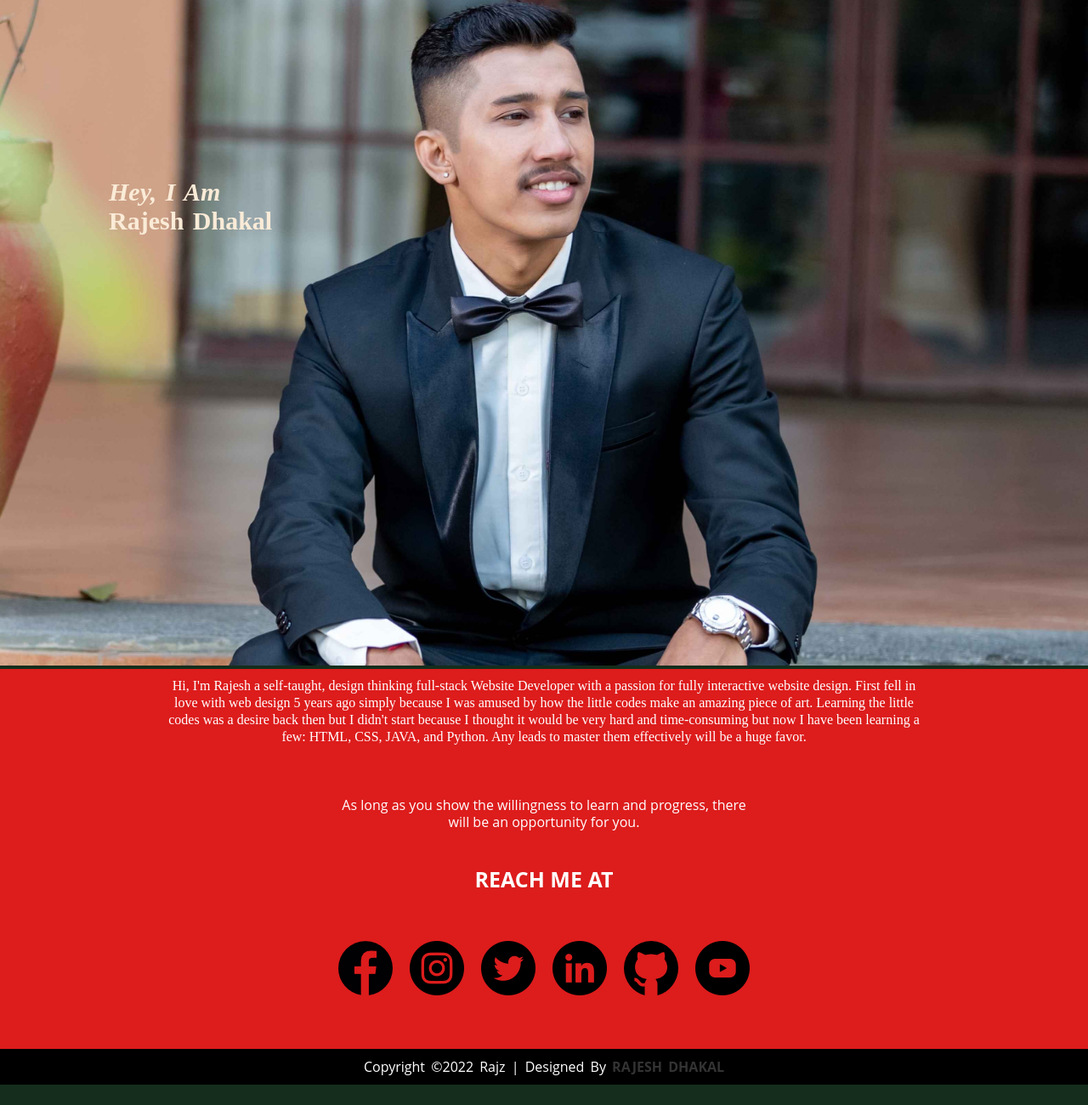
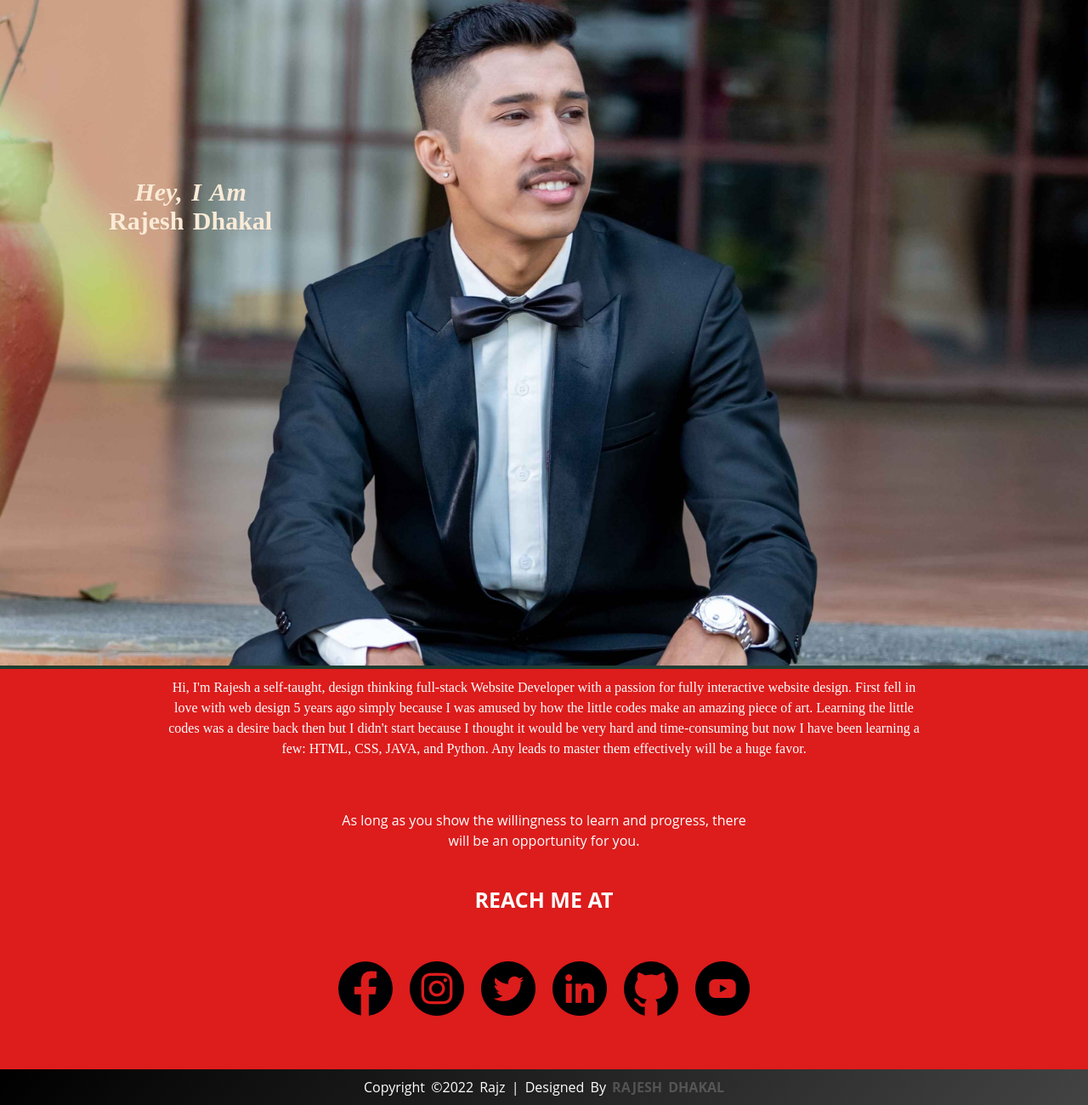
Before and after one commit to Heyiamrajz/Personal_Website, a plain HTML site: page index.html in a window 1280 px wide. Shown: the part 31-1331 px from the top of the page at 85% size. Before the commit the page ends 1307 px from the top, so only its background shows below. Drawn offline with Linux system fonts and the light colour scheme.

Commit message:
Updated HTML and CSS for portfolio

```diff
--- a/Style.css
+++ b/Style.css
@@ -2,29 +2,26 @@
   margin: 0;
   padding: 0;
   box-sizing: border-box;
+}
 
-}
 #preloader {
   background: url(Images/preloader.gif) no-repeat center center;
-  background-size:30%;
+  background-size: 30%;
   height: 100vh;
   width: 100%;
   position: fixed;
-  z-index:100%;
-
+  z-index: 100%;
 }
 
-body{
-    background-color: rgb(21, 45, 28);
+body {
+  background: linear-gradient(to bottom right, #1a3d2a, #283d3a);
 }
 
 img {
   position: relative;
-  width: 100%;
-  max-width: fit-content;
-  height: 100%;
-  max-height: fit-content;
-  background-size: cover;
+  max-width: 100%;
+  height: auto;
+  object-fit: cover;
 }
 
 .indextextalignment {
@@ -37,6 +34,7 @@ position: relative;
   font-weight: bolder;
   word-spacing: 3px;
   text-transform: capitalize;
+  text-align: center;
 }
 
 main {
@@ -46,27 +44,22 @@ align-items: center;
   justify-content: center;
   flex-direction: column;
   text-align: center;
-
 }
 
-main p{
+main p {
   max-width: 900px;
   margin: 10px auto;
-line-height: 20px;
-font-size: 16px;
+  line-height: 1.5;
+  font-size: 1rem;
   color: #fff;
-
 }
 
 footer {
   position: relative;
-  bottom: 0;
-  left: 0;
-  right: 0;
+  min-height: 100px;
   background: rgb(221, 28, 28);
-  height: auto;
-  width: 100vw;
-  font-family: "open sans";
+  width: 100%;
+  font-family: "Open Sans", sans-serif;
   padding-top: 40px;
   color: #fff;
 }
@@ -82,10 +75,11 @@ footer {
 .footer-content p {
   max-width: 500px;
   margin: 10px auto;
-  line-height: 20px;
-  font-size: 16px;
+  line-height: 1.5;
+  font-size: 1rem;
 }
-.footer-content H2 {
+
+.footer-content h2 {
   max-width: 500px;
   margin: 30px auto;
   font-size: 25px;
@@ -104,12 +98,16 @@ footer {
   margin: 10px;
 }
 
+li img {
+  transition: transform 0.3s ease-in-out;
+}
+
 li img:hover {
   transform: scale(1.2);
 }
 
 .footer-bottom {
-  background: #000;
+  background: linear-gradient(135deg, #000, #434343);
   width: 100%;
   padding: 10px 0;
   text-align: center;
--- a/index.html
+++ b/index.html
@@ -7,39 +7,42 @@
     <title>Portfolio | Rajesh Dhakal</title>
     <link rel="stylesheet" href="Style.css">
 </head>
-    <div id="preloader">
+<body>
+    <div id="preloader"></div>
 
-    </div>
-<body>
     <header>
-        <img src="Images/Personalimage.jpg" alt="My Image" >
-        <P class="indextextalignment"> <em> Hey, I am <br></em>Rajesh Dhakal</p>
+        <img src="Images/Personalimage.jpg" alt="My Image">
+        <p class="indextextalignment"> <em> Hey, I am <br></em>Rajesh Dhakal</p>
     </header>
+
     <main>
-        <P>Hi, I'm Rajesh a self-taught, design thinking full-stack Website Developer with a passion for fully interactive website design. First fell in love with web design 5 years ago simply because I was amused by how the little codes make an amazing piece of art. Learning the little codes was a desire back then  but I didn't start because I thought it would be very hard and time-consuming but now I have been learning a few: HTML, CSS, JAVA, and Python. Any leads to master them effectively will be a huge favor.</P>
+        <p>Hi, I'm Rajesh a self-taught, design thinking full-stack Website Developer with a passion for fully interactive website design. First fell in love with web design 5 years ago simply because I was amused by how the little codes make an amazing piece of art. Learning the little codes was a desire back then but I didn't start because I thought it would be very hard and time-consuming but now I have been learning a few: HTML, CSS, JAVA, and Python. Any leads to master them effectively will be a huge favor.</p>
     </main>
-    <footer >
+
+    <footer>
         <div class="footer-content">
-            <P>As long as you show the willingness to learn and progress, there will be an opportunity for you.</P>
+            <p>As long as you show the willingness to learn and progress, there will be an opportunity for you.</p>
             <h2>REACH ME AT</h2>
             <ul class="socials">
-                <li><a href="https://www.facebook.com/rajzdkl99" target="_blank" ><img src="Images/facebook.png" alt="Facebook Icon" ></a> </li>
-                <li><a href="https://www.instagram.com/rajz_dkl" target="_blank" ><img src="Images/instagram.png" alt="Instagram Icon" ></a> </li>
+                <li><a href="https://www.facebook.com/rajzdkl99" target="_blank" ><img src="Images/facebook.png" alt="Facebook Icon"></a> </li>
+                <li><a href="https://www.instagram.com/rajz_dkl" target="_blank" ><img src="Images/instagram.png" alt="Instagram Icon"></a> </li>
                 <li><a href="https://www.twitter.com/rajz999" target="_blank" ><img src="Images/twitter.png" alt="Twitter Icon"></a></li>
                 <li><a href="https://www.linkedin.com/in/heyiamrajz/" target="_blank" ><img src="Images/linkedin.png" alt="LinkedIn Icon"></a></li>
                 <li><a href="https://www.github.com/Heyiamrajz" target="_blank" ><img src="Images/github.png" alt="Github Icon"></a></li>
                 <li><a href="https://www.youtube.com/channel/UCx-xtYU6kmti_WCzpfAcjKQ?sub_confirmation=1" target="_blank" ><img src="Images/youtube.png" alt="Youtube Icon"> </a> </li>
-                </ul>
+            </ul>
         </div>
+
         <div class="footer-bottom">
-            <P>Copyright &copy;2022 Rajz | Designed by <span>Rajesh Dhakal</span></P>
+            <p>Copyright &copy;2022 Rajz | Designed by <span>Rajesh Dhakal</span></p>
         </div>
     </footer>
+
     <script>
         var loader = document.getElementById("preloader");
-        window.addEventListner("load", function(){
-            loader.style.display ="none";
-        })
+        window.addEventListener("load", function(){
+            loader.style.display = "none";
+        });
     </script>
 </body>
 </html>
```
Lines whose indentation alone changed are shown as unchanged.
